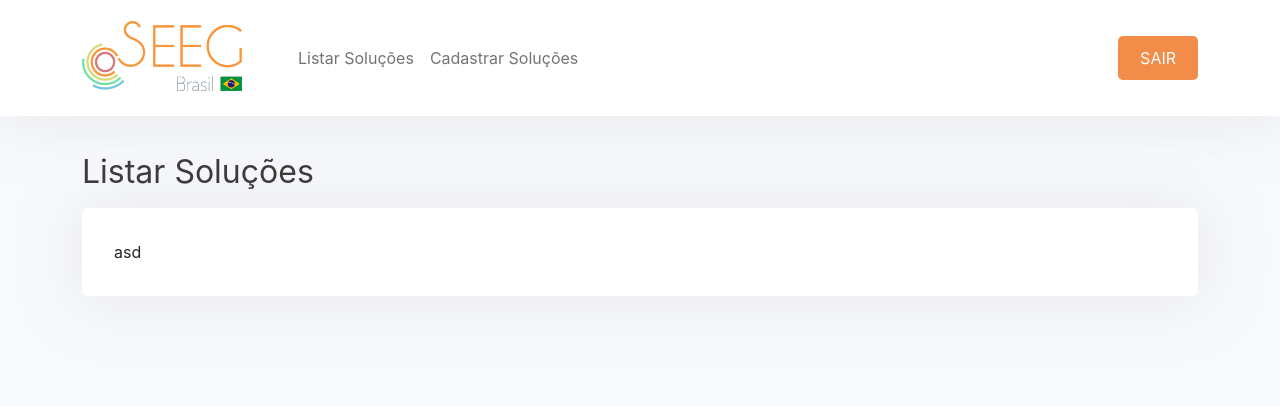
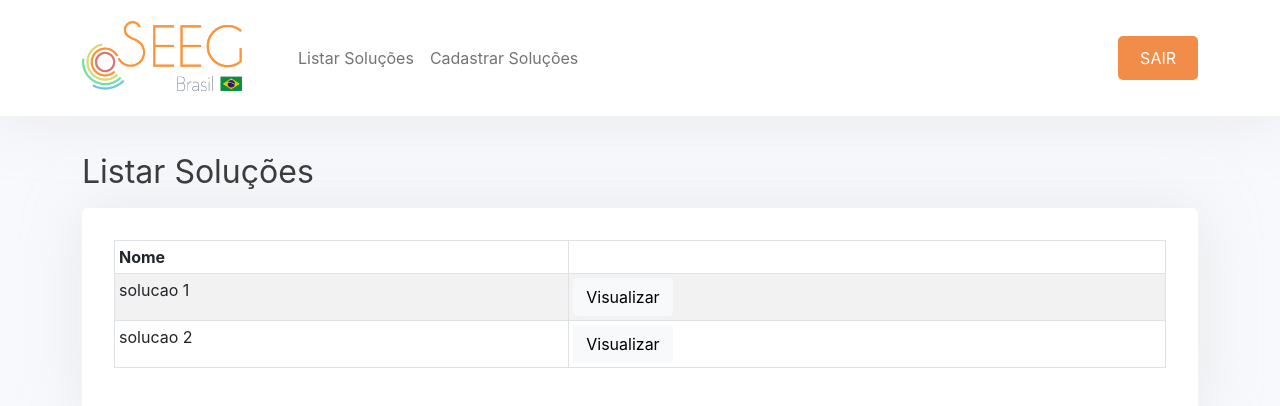
Before and after one commit to felipemrvieira/seeg-front, a React (Create React App) app: page / in a window 1280 px wide. Shown: the top 406 px of the page. Built offline with nearby package versions, Linux system fonts and the light colour scheme.

Commit message:
Renders data in table

```diff
--- a/package.json
+++ b/package.json
@@ -16,6 +16,7 @@
 		"react-hook-form": "^7.12.2",
 		"react-router-dom": "^5.2.0",
 		"react-scripts": "4.0.3",
+		"react-table": "^7.7.0",
 		"react-toastify": "^7.0.4",
 		"styled-components": "^5.3.0",
 		"web-vitals": "^1.1.2",
--- a/src/pages/Solution/Index/index.js
+++ b/src/pages/Solution/Index/index.js
@@ -1,5 +1,9 @@
-import React from 'react';
+import React, { useState, useEffect, useMemo } from 'react';
 import Container from 'react-bootstrap/Container';
+import BTable from 'react-bootstrap/Table';
+import { useTable } from 'react-table';
+import { Link } from 'react-router-dom';
+import PropTypes from 'prop-types';
 import { Background } from './styles';
 
 import Card from '../../../components/Card';
@@ -7,16 +11,108 @@ import PageHeader from '../../../components/PageHeader';
 
 import Header from '../../../components/Header';
 
-function Solution() {
+function Table({ columns, data }) {
+	// Use the state and functions returned from useTable to build your UI
+	const { getTableProps, headerGroups, rows, prepareRow } = useTable({
+		columns,
+		data,
+	});
+
+	// Render the UI for your table
+	return (
+		<BTable striped bordered hover size="sm" {...getTableProps()}>
+			<thead>
+				{headerGroups.map((headerGroup) => (
+					<tr {...headerGroup.getHeaderGroupProps()}>
+						{headerGroup.headers.map((column) => (
+							<th {...column.getHeaderProps()}>{column.render('Header')}</th>
+						))}
+					</tr>
+				))}
+			</thead>
+			<tbody>
+				{rows.map((row) => {
+					prepareRow(row);
+					return (
+						<tr {...row.getRowProps()}>
+							{row.cells.map((cell) => (
+								<td {...cell.getCellProps()}>{cell.render('Cell')}</td>
+							))}
+						</tr>
+					);
+				})}
+			</tbody>
+		</BTable>
+	);
+}
+
+export default function Solution() {
+	const [solutions, setSolutions] = useState([]);
+	async function loadSolutions() {
+		try {
+			// const response = await api.get('/solutions');
+			const response = [
+				{ id: '1', title: 'solucao 1' },
+				{ id: '2', title: 'solucao 2' },
+			];
+			setSolutions(response);
+			// console.tron.log(response.data);
+		} catch (err) {
+			// console.tron.log(err);
+		}
+	}
+
+	useEffect(() => {
+		loadSolutions();
+	}, []);
+
+	const data = useMemo(() => solutions, [solutions]);
+
+	const columns = React.useMemo(
+		() => [
+			{
+				Header: 'Nome',
+				accessor: 'title',
+			},
+			{
+				Header: '',
+				accessor: 'id',
+				Cell: (row) => (
+					<div>
+						<Link
+							className="btn btn-light btn-icon-split"
+							to={`/solutions/${row.value}`}
+						>
+							<span className="icon text-gray-600">
+								<i className="fas fa-arrow-right" />
+							</span>
+							<span className="text">Visualizar</span>
+						</Link>
+					</div>
+				),
+			},
+		],
+		[]
+	);
 	return (
 		<Background>
 			<Header />
 			<Container>
 				<PageHeader>Listar Soluções</PageHeader>
-				<Card>asd</Card>
+				<Card>
+					<Table columns={columns} data={data} />
+				</Card>
 			</Container>
 		</Background>
 	);
 }
 
-export default Solution;
+Table.propTypes = {
+	columns: PropTypes.element,
+	data: PropTypes.element,
+};
+
+Table.defaultProps = {
+	columns: [],
+	data: [],
+};
```
Also changed, not shown: .eslintrc.json, 1 other file (tests, documents, lock files or other folders).
